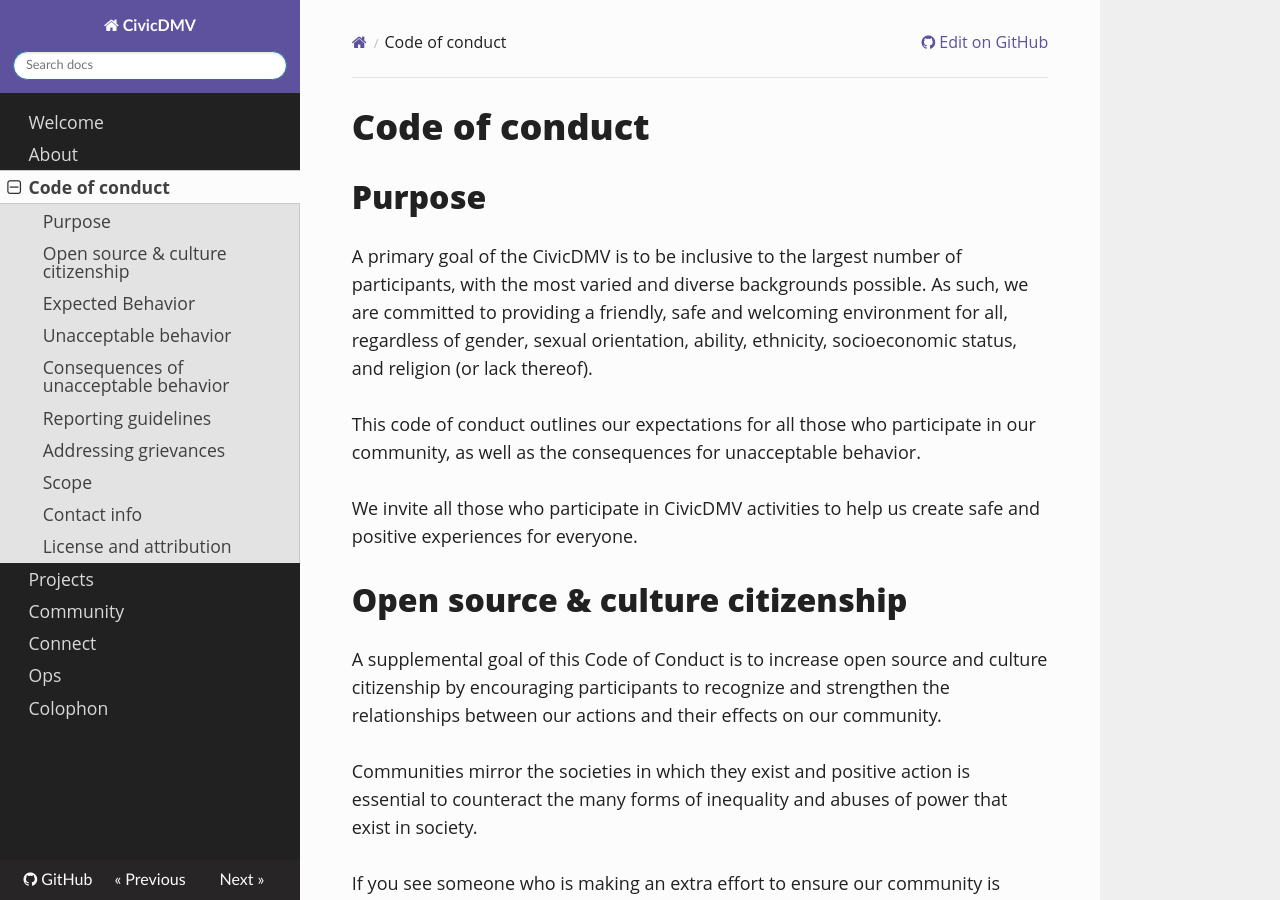
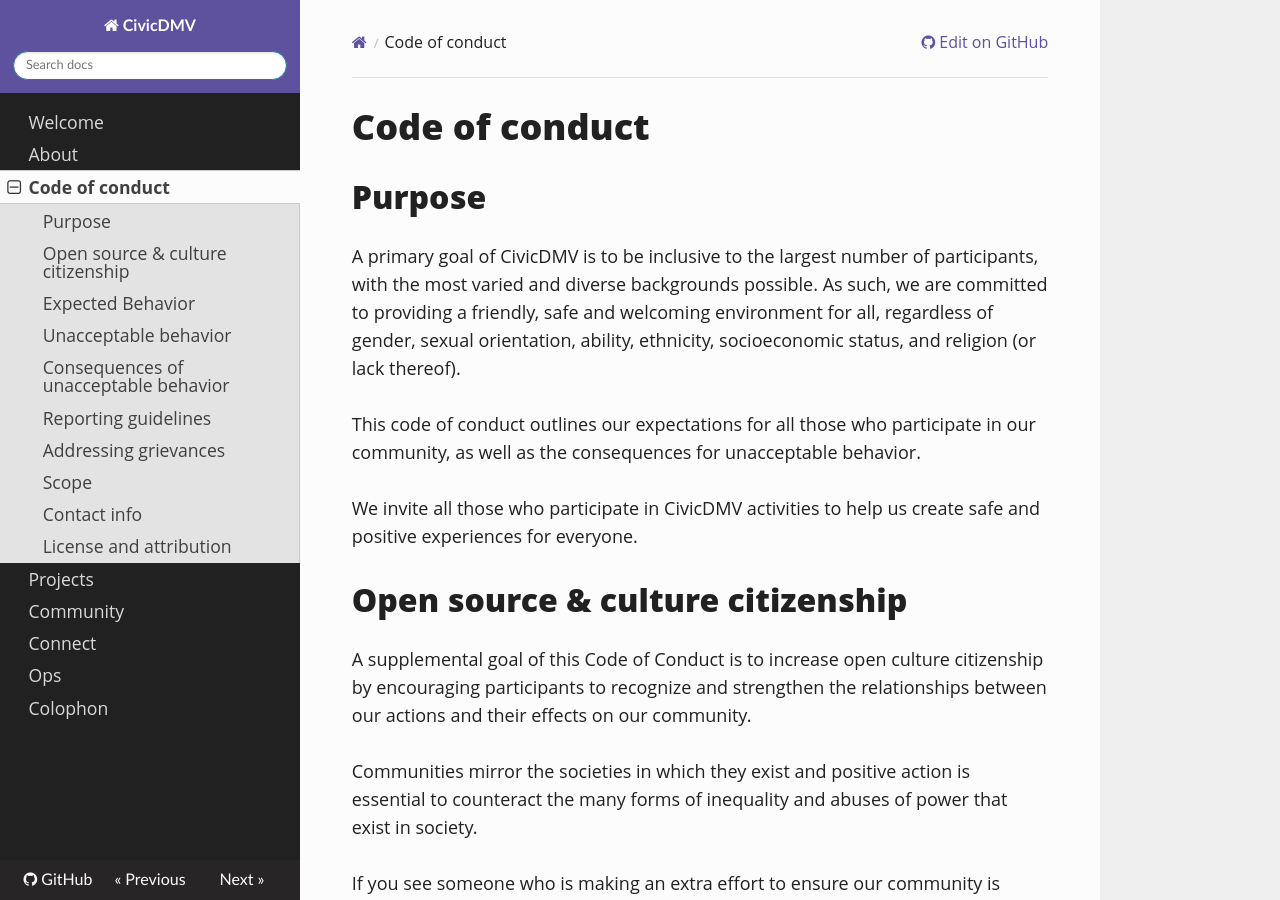
Before and after one commit to civicdmv/handbook, an MkDocs documentation site: the page built from docs/conduct.md, in a window 1280 px wide and 900 px high. Built offline with MkDocs 1.6.1, drawn with Linux system fonts in a browser that asks for light colours; nearby versions of some CDN libraries; old or Windows-style settings are respelled for this version of MkDocs.

Commit message:
Update conduct.md

```diff
--- a/docs/conduct.md
+++ b/docs/conduct.md
@@ -2,7 +2,7 @@
 
 ## Purpose
 
-A primary goal of the CivicDMV is to be inclusive to the largest number of participants, with the most varied and diverse backgrounds possible. As such, we are committed to providing a friendly, safe and welcoming environment for all, regardless of gender, sexual orientation, ability, ethnicity, socioeconomic status, and religion (or lack thereof).
+A primary goal of CivicDMV is to be inclusive to the largest number of participants, with the most varied and diverse backgrounds possible. As such, we are committed to providing a friendly, safe and welcoming environment for all, regardless of gender, sexual orientation, ability, ethnicity, socioeconomic status, and religion (or lack thereof).
 
 This code of conduct outlines our expectations for all those who participate in our community, as well as the consequences for unacceptable behavior.
 
@@ -10,7 +10,7 @@ We invite all those who participate in CivicDMV activities to help us create saf
 
 ## Open source & culture citizenship
 
-A supplemental goal of this Code of Conduct is to increase open source and culture citizenship by encouraging participants to recognize and strengthen the relationships between our actions and their effects on our community.
+A supplemental goal of this Code of Conduct is to increase open culture citizenship by encouraging participants to recognize and strengthen the relationships between our actions and their effects on our community.
 
 Communities mirror the societies in which they exist and positive action is essential to counteract the many forms of inequality and abuses of power that exist in society.
 
```
